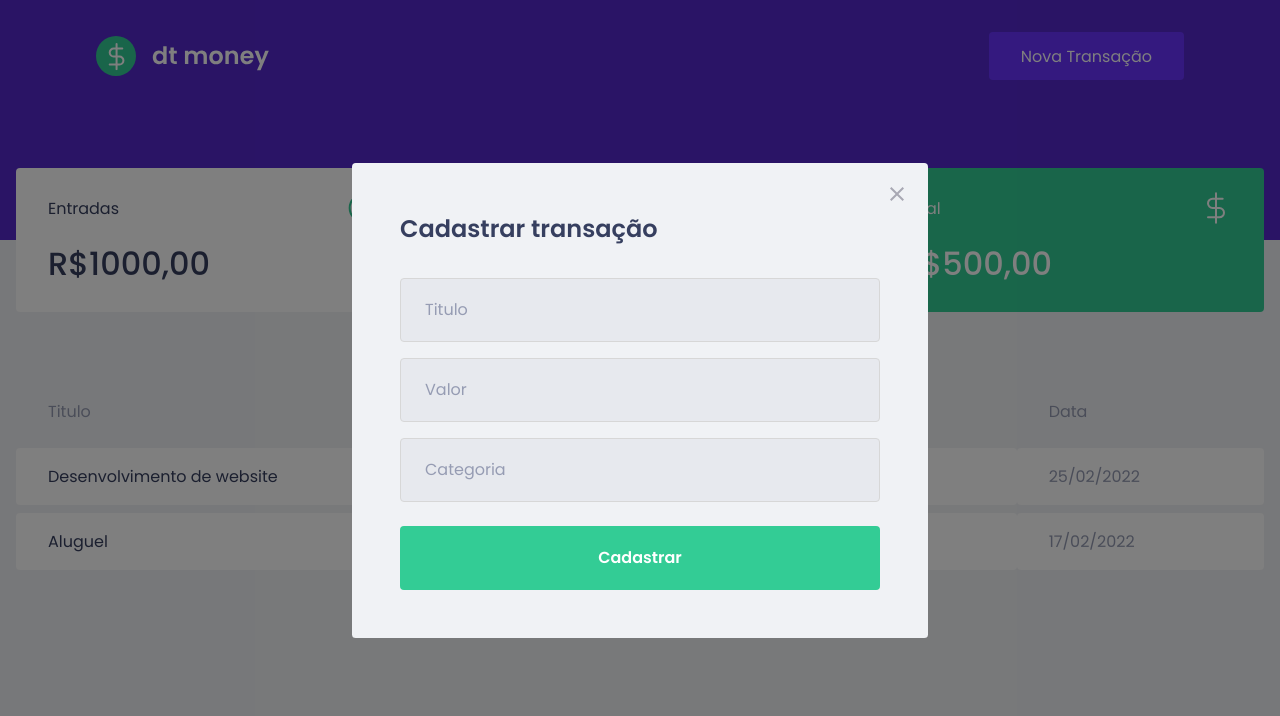
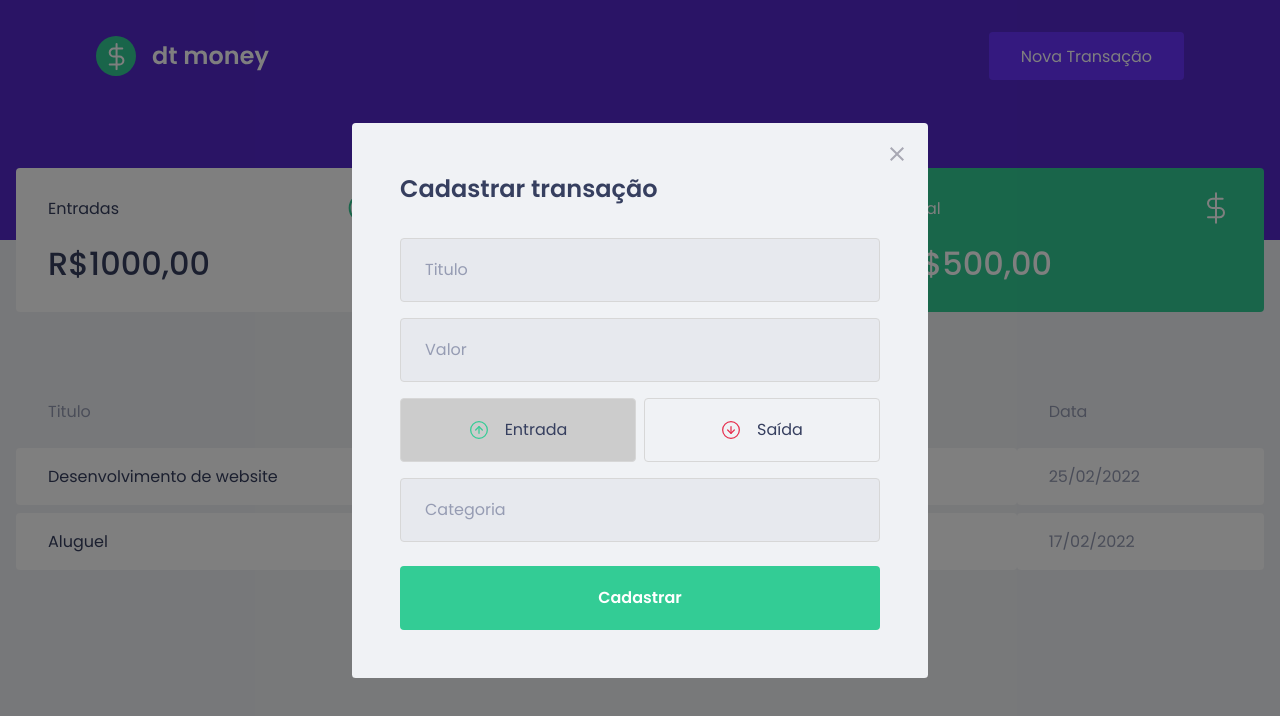
Before and after one commit to jvkass/dtmoney, a React (Create React App) app: page / in a window 1280 px wide. Both pictures are taken after a click on the button "Nova Transação". Shown: the top 716 px of the page. Built offline with nearby package versions, Linux system fonts and the light colour scheme; no server answers; what miragejs would draw is missing.

Commit message:
Propriedade de seleção do botão no styled components

```diff
--- a/package.json
+++ b/package.json
@@ -5,6 +5,7 @@
   "dependencies": {
     "axios": "^0.26.0",
     "miragejs": "^0.1.43",
+    "polished": "^4.1.4",
     "react": "^17.0.2",
     "react-dom": "^17.0.2",
     "react-modal": "^3.14.4",
--- a/src/components/NewTransactionModal/index.tsx
+++ b/src/components/NewTransactionModal/index.tsx
@@ -1,12 +1,17 @@
 import Modal from "react-modal";
-import { Container } from "./styles";
-import closeImg from "../../assets/close.svg"
+import { Container, TransactionTypeContainer, RadioBox } from "./styles";
+import closeImg from "../../assets/close.svg";
+import incomeImg from "../../assets/income.svg"
+import outcomeImg from "../../assets/outcome.svg"
+import { useState } from "react";
 interface NewTransactionModalProps {
     onIsOpen: boolean;
     onIsRequestClose: () => void;
 }
 
 export function NewTransactionModal({ onIsOpen, onIsRequestClose }: NewTransactionModalProps) {
+    const [type,setType] = useState('deposit');
+
     return (
         <Modal
             isOpen={onIsOpen}
@@ -31,6 +36,25 @@
                     placeholder="Valor"
                 />
 
+                <TransactionTypeContainer>
+                    <RadioBox
+                        type="button"
+                        onClick={()=>{setType('deposit')}}
+                        isActive={type === 'deposit'}
+                    >
+                        <img src={incomeImg} alt="Entrada"/>
+                        <span>Entrada</span>
+                    </RadioBox>
+                    <RadioBox
+                        type="button"
+                        onClick={()=>{setType('withdraw')}}
+                        isActive={type === 'withdraw'}
+                    >
+                        <img src={outcomeImg} alt="Saída"/>
+                        <span>Saída</span>
+                    </RadioBox>
+                </TransactionTypeContainer>
+
                 <input
                     placeholder="Categoria"
                 />
--- a/src/components/NewTransactionModal/styles.ts
+++ b/src/components/NewTransactionModal/styles.ts
@@ -1,5 +1,5 @@
 import styled from "styled-components";
-
+import { darken } from 'polished'
 
 export const Container = styled.form`
     h2 {
@@ -48,3 +48,48 @@
         }
     }
 `
+
+export const TransactionTypeContainer = styled.div`
+    margin: 1rem 0;
+    display: grid;
+    grid-template-columns: 1fr 1fr;
+    gap: 0.5rem;
+
+    button {
+
+    }
+`
+
+interface RadioBoxProps { //Passar propriedade para o componente
+    isActive: boolean;
+}
+
+export const RadioBox = styled.button<RadioBoxProps>`
+   height: 4rem;
+        border: 1px solid #d7d7d7;
+        border-radius: 0.25rem;
+
+        background: ${(props)=>props.isActive ? '#ccc': 'transparent'};
+
+        display: flex;
+        align-items: center;
+        justify-content: center;
+
+        transition: border-color 0.2s;
+
+        &:hover{
+            border-color: ${darken(0.1, '#d7d7d7')};
+        }
+
+        img {
+            width: 20px;
+            height: 20px;
+        }
+
+        span{
+            display: inline-block;
+            margin-left: 1rem;
+            font-size: 1rem;
+            color: var(--text-title);
+        }
+`
```
Also changed, not shown: 1 other file (tests, documents, lock files or other folders).
